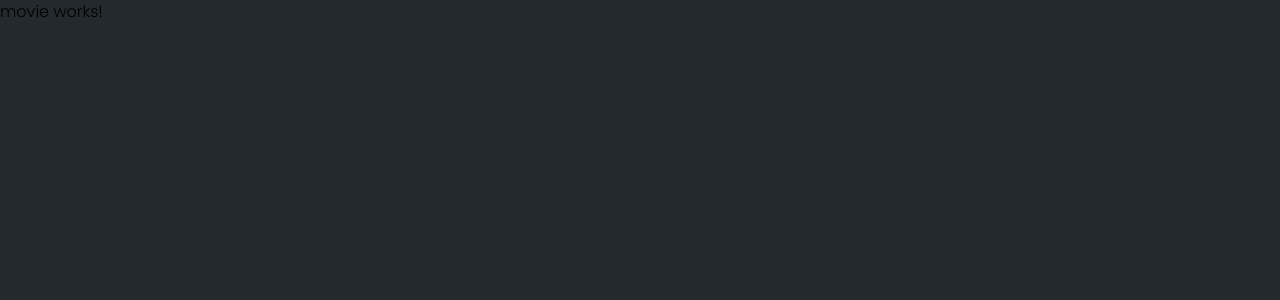
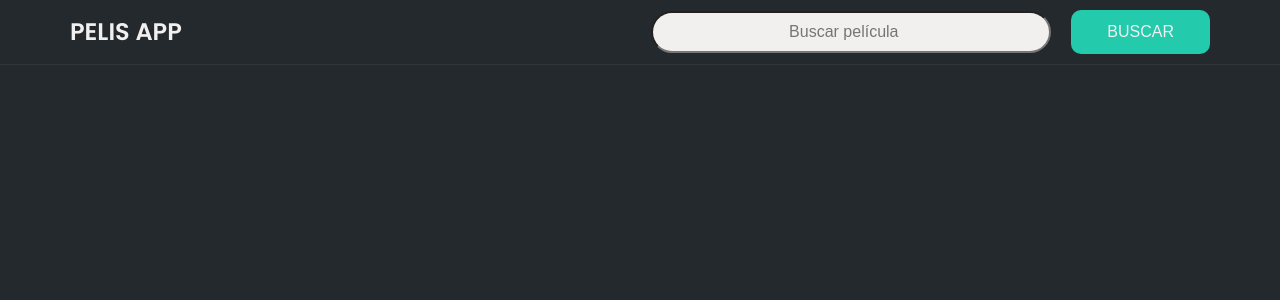
Before and after one commit to Newflaree/themoviedatabase-app, an Angular app: page /movie/1 in a window 1280 px wide. Shown: the top 300 px of the page. Built offline with nearby package versions, Linux system fonts and the light colour scheme; no server answers.

Commit message:
Se integra el routing con el nuevo componente del navbar

```diff
--- a/src/app/app.component.html
+++ b/src/app/app.component.html
@@ -1 +1,3 @@
+<app-navbar></app-navbar>
+
 <router-outlet></router-outlet>
--- a/src/app/app.module.ts
+++ b/src/app/app.module.ts
@@ -7,6 +7,9 @@ import { AppComponent } from './app.component';
 // Routing
 import { AppRoutingModule } from './app-routing.module';
 
+// Modules
+import { ComponentsModule } from './components/components.module';
+
 @NgModule({
   declarations: [
     AppComponent
@@ -14,7 +17,8 @@ import { AppRoutingModule } from './app-routing.module';
   imports: [
     BrowserModule,
     AppRoutingModule,
-    HttpClientModule
+    HttpClientModule,
+    ComponentsModule
   ],
   providers: [],
   bootstrap: [AppComponent]
--- /dev/null
+++ b/src/app/components/navbar/navbar.component.html
@@ -0,0 +1,29 @@
+<!-- Header -->
+<header>
+  <div class='container'>
+
+    <div class='row content-between item-center'>
+
+      <div class='logo'>
+        <a routerLink="home">PELIS APP</a>
+      </div>
+
+      <input type="checkbox" id="nav-check">
+      <label for='nav-check' class='nav-toggler'>
+        <span></span>
+      </label>
+
+      <nav>
+        <div class='searcher'>
+          <input type="search" placeholder="Buscar película">
+          <button class='btn btn-1' type="submit">
+            Buscar
+          </button>
+        </div>
+      </nav>
+
+    </div>
+
+  </div>
+</header>
+<!-- Header -->
--- /dev/null
+++ b/src/app/components/navbar/navbar.component.ts
@@ -0,0 +1,15 @@
+import { Component, OnInit } from '@angular/core';
+
+@Component({
+  selector: 'app-navbar',
+  templateUrl: './navbar.component.html',
+  styleUrls: ['./navbar.component.css']
+})
+export class NavbarComponent implements OnInit {
+
+  constructor() { }
+
+  ngOnInit(): void {
+  }
+
+}
--- a/src/styles.css
+++ b/src/styles.css
@@ -139,6 +139,10 @@ img {
 
 .mt-5 {
   margin-top: 50px;
+}
+
+.mt-10 {
+  margin-top: 100px;
 }
 /* Global Styles */
 
```
Also changed, not shown: src/app/components/components.module.ts (+12 -2 lines), src/app/components/navbar/navbar.component.css (added).
